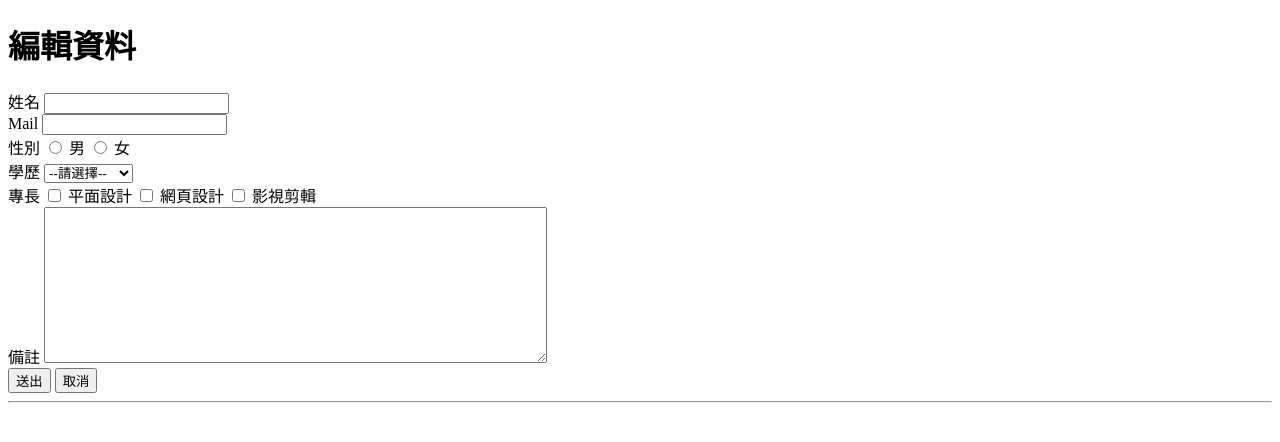
After one commit to a19860101/PHP-13-20210607, a PHP site: page /edit.php in a window 1280 px wide. The commit adds this page. Shown: the top 442 px of the page. Run offline with PHP 8.4, Linux system fonts and the light colour scheme; data that the repository does not hold is empty.

Commit message:
20210623

```diff
--- /dev/null
+++ b/students/edit.php
@@ -0,0 +1,68 @@
+<?php
+    require_once("db.php");
+    extract($_REQUEST);
+    $sql = "SELECT * FROM students WHERE id = {$id}";
+    $result = mysqli_query($db,$sql);
+    $student = mysqli_fetch_assoc($result);
+?>
+<!DOCTYPE html>
+<html lang="en">
+<head>
+    <meta charset="UTF-8">
+    <meta http-equiv="X-UA-Compatible" content="IE=edge">
+    <meta name="viewport" content="width=device-width, initial-scale=1.0">
+    <title>Document</title>
+</head>
+<body>
+    <h1>編輯資料</h1>
+    <form action="store.php" method="post">
+        <div>
+            <label for="name">姓名</label>
+            <input type="text" id="name" name="name" value="<?php echo $student["name"]; ?>">
+        </div>
+        <div>
+            <label for="mail">Mail</label>
+            <input type="text" id="mail" name="mail" value="<?php echo $student["mail"]; ?>">
+        </div>
+        <div>
+            <label for="gender">性別</label>
+
+            <input type="radio" name="gender" value="男" id="male">
+            <label for="male">男</label>
+
+            <input type="radio" name="gender" value="女" id="female">
+            <label for="female">女</label>
+        </div>
+        <div>
+            <label for="edu">學歷</label>
+            <select name="edu" id="edu">
+                <option value="">--請選擇--</option>
+                <option value="國小">國小</option>
+                <option value="國中">國中</option>
+                <option value="高中職">高中職</option>
+                <option value="大專院校">大專院校</option>
+                <option value="研究所以上">研究所以上</option>
+            </select>
+        </div>
+        <div>
+            <label for="skills">專長</label>
+
+            <input type="checkbox" name="skills[]" value="平面設計" id="design">
+            <label for="design">平面設計</label>
+
+            <input type="checkbox" name="skills[]" value="網頁設計" id="web">
+            <label for="web">網頁設計</label>
+
+            <input type="checkbox" name="skills[]" value="影視剪輯" id="video">
+            <label for="video">影視剪輯</label>
+        </div>
+        <div>
+            <label for="content">備註</label>
+            <textarea name="content" id="content" cols="60" rows="10"><?php echo $student["content"]; ?></textarea>
+        </div>
+        <input type="submit" value="送出">
+        <input type="button" value="取消" onclick="history.back()">
+    </form>
+    <hr>
+</body>
+</html>
--- a/students/show.php
+++ b/students/show.php
@@ -27,7 +27,7 @@
         <li>備註: <?php echo $student["content"];?></li>
     </ul>
     <a href="index.php">學員列表</a>
-
+    <a href="edit.php?id=<?php echo $student["id"]; ?>">編輯資料</a>
     <form action="delete.php" method="post">
         <input type="hidden" value="<?php echo $student["id"];?>" name="id">
         <input type="submit" value="刪除" onclick="return confirm('確認刪除？');">
```
